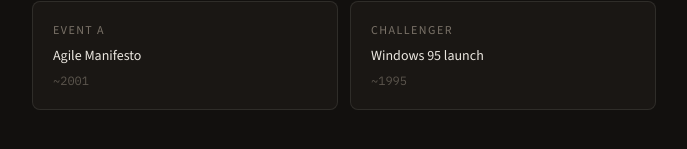
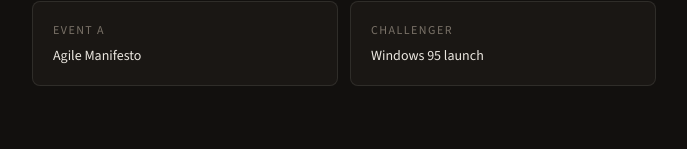
Before and after one commit to M0xoo/swedle, a Next.js app: page /timeline in a window 1280 px wide. Shown: the part 359-508 px from the top of the page, without its empty margins (296-983 px from the left). Built offline with nearby package versions, Linux system fonts and the light colour scheme; no server answers.

Commit message:
Fix game chrono

```diff
--- a/components/TimelineGame.tsx
+++ b/components/TimelineGame.tsx
@@ -133,9 +133,6 @@ export function TimelineGame({
                   <p className="mt-2 text-sm font-medium leading-snug text-[var(--fg)]">
                     {r.left.label}
                   </p>
-                  <p className="font-mono-ui mt-2 text-xs text-[var(--muted2)]">
-                    ~{r.left.year}
-                  </p>
                 </motion.button>
                 <motion.button
                   key={r.right.id}
@@ -171,9 +168,6 @@ export function TimelineGame({
                   </p>
                   <p className="mt-2 text-sm font-medium leading-snug text-[var(--fg)]">
                     {r.right.label}
-                  </p>
-                  <p className="font-mono-ui mt-2 text-xs text-[var(--muted2)]">
-                    ~{r.right.year}
                   </p>
                 </motion.button>
               </div>
```
